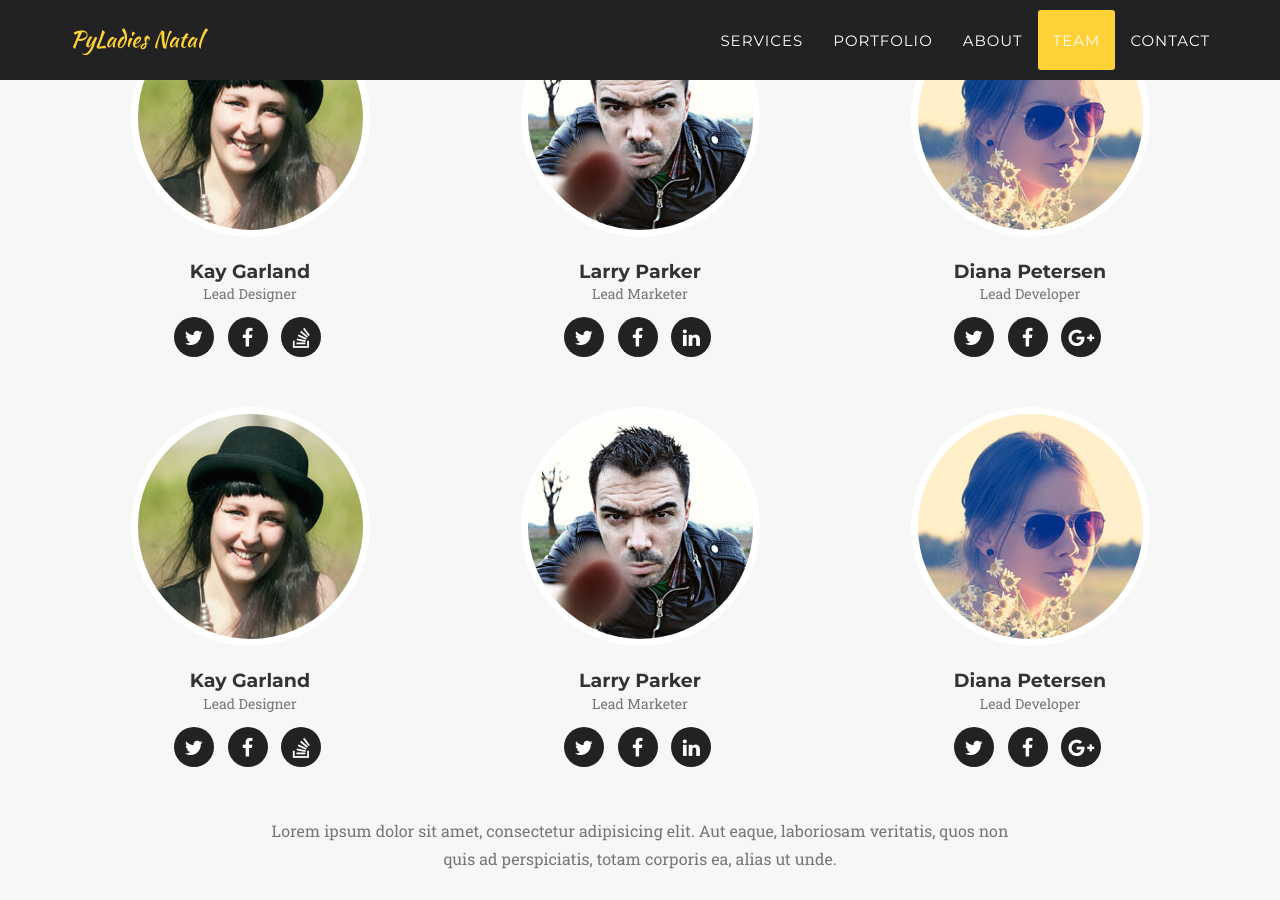
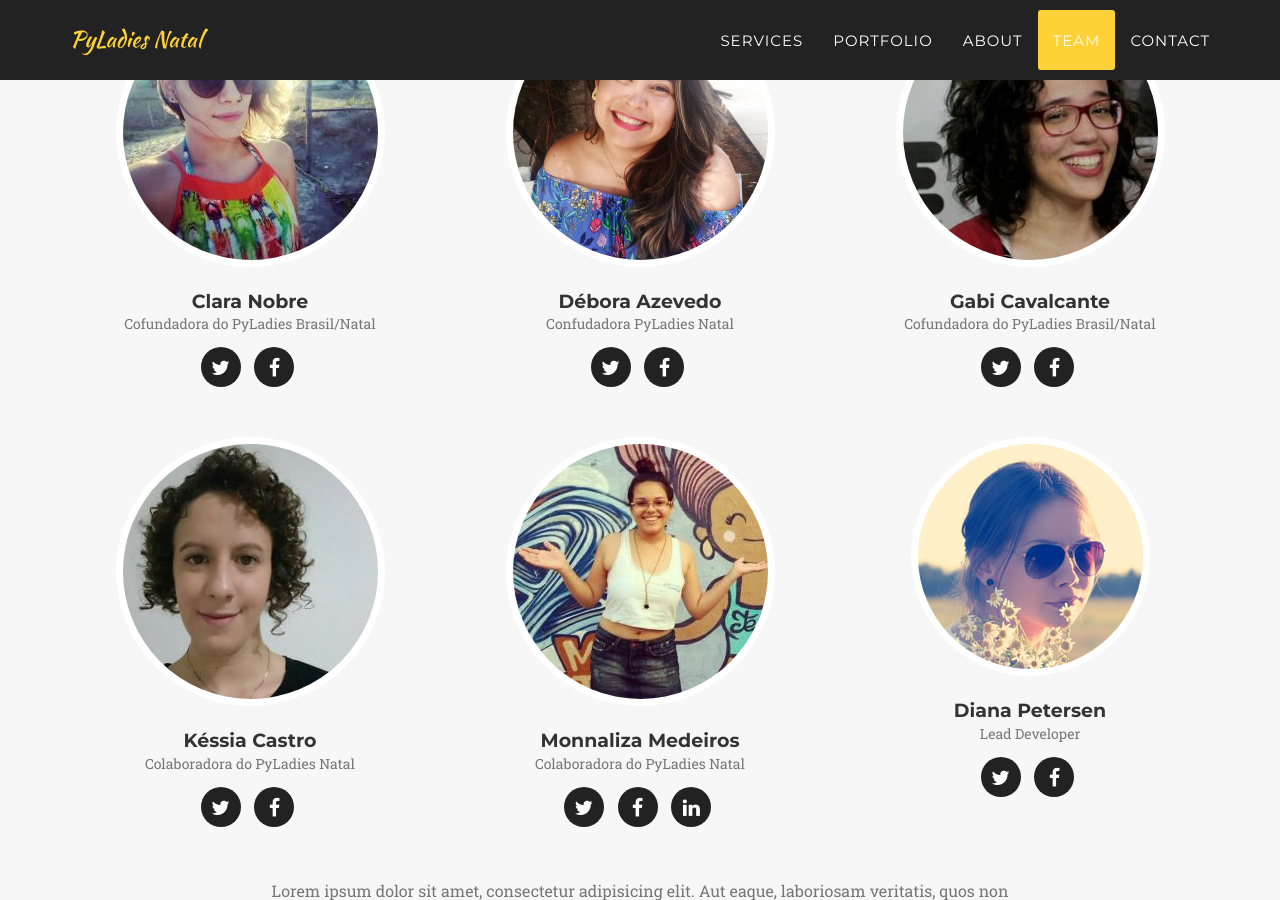
Before and after one commit to deboraazevedo/site-pyladies-natal, a Jekyll site: the page built from index.html, in a window 1280 px wide and 900 px high, scrolled down 4875 px. Built offline with Jekyll 4.4.1, drawn with Linux system fonts in a browser that asks for light colours; some web fonts are replaced.

Commit message:
Changing the team pictures and description

```diff
--- a/_config.yml
+++ b/_config.yml
@@ -9,25 +9,54 @@ description: "Site oficial do PyLadies Natal."
 
 # Team names, titles and social links
 people:
-- name: Kay Garland
-  pic: 1
-  position: Lead Designer
+- name: Clara Nobre
+  pic: clara
+  position: Cofundadora do PyLadies Brasil/Natal
+  social:
+    - title: twitter
+      url: https://twitter.com/_claranobre
+    - title: facebook
+      url: https://www.facebook.com/claranobre
+
+
+- name: Débora Azevedo
+  pic: debora
+  position: Confudadora PyLadies Natal
+  social:
+    - title: twitter
+      url: https://twitter.com/pydebb
+    - title: facebook
+      url: https://www.facebook.com/debora.azevedoo
+
+
+- name: Gabi Cavalcante
+  pic: gabi
+  position: Cofundadora do PyLadies Brasil/Natal
+  social:
+    - title: twitter
+      url: https://twitter.com/_gabiCavalcante
+    - title: facebook
+      url: https://www.facebook.com/gabi.cavalcante.silva
+
+
+- name: Késsia Castro
+  pic: kessia
+  position: Colaboradora do PyLadies Natal
+  social:
+    - title: twitter
+      url: https://twitter.com/kessiacastro
+    - title: facebook
+      url: https://www.facebook.com/kessiacastro
+
+
+- name: Monnaliza Medeiros
+  pic: mona
+  position: Colaboradora do PyLadies Natal
   social:
     - title: twitter
       url: #
     - title: facebook
-      url: #
-    - title: stack-overflow
-      url: #
-
-- name: Larry Parker
-  pic: 2
-  position: Lead Marketer
-  social:
-    - title: twitter
-      url: #
-    - title: facebook
-      url: #
+      url: https://www.facebook.com/monnalizadm
     - title: linkedin
       url: #
 
@@ -39,54 +68,16 @@ people:
       url: #
     - title: facebook
       url: #
-    - title: google-plus
-      url: #
 
-- name: Kay Garland
-  pic: 1
-  position: Lead Designer
-  social:
-    - title: twitter
-      url: #
-    - title: facebook
-      url: #
-    - title: stack-overflow
-      url: #
-
-- name: Larry Parker
-  pic: 2
-  position: Lead Marketer
-  social:
-    - title: twitter
-      url: #
-    - title: facebook
-      url: #
-    - title: linkedin
-      url: #
-
-- name: Diana Petersen
-  pic: 3
-  position: Lead Developer
-  social:
-    - title: twitter
-      url: #
-    - title: facebook
-      url: #
-    - title: google-plus
-      url: #
 
 # Social networks usernames (many more available: google-plus, flickr, dribbble, pinterest, instagram, tumblr, linkedin, etc.)
 social:
   - title: twitter
-    url: http://twitter.com/jekyllrb
+    url: https://twitter.com/PyladiesNatal
   - title: facebook
-    url:
-  - title: stack-overflow
-    url: http://stackoverflow.com/questions/tagged/jekyll
-  - title: bitbucket
-    url: http://bitbucket.org/jekyll
+    url: https://www.facebook.com/PyLadiesNatal/
   - title: github
-    url: http://github.com/jekyll
+    url: https://github.com/PyLadiesNatal
 
 # Postal address (add as many lines as necessary)
 address:
```
